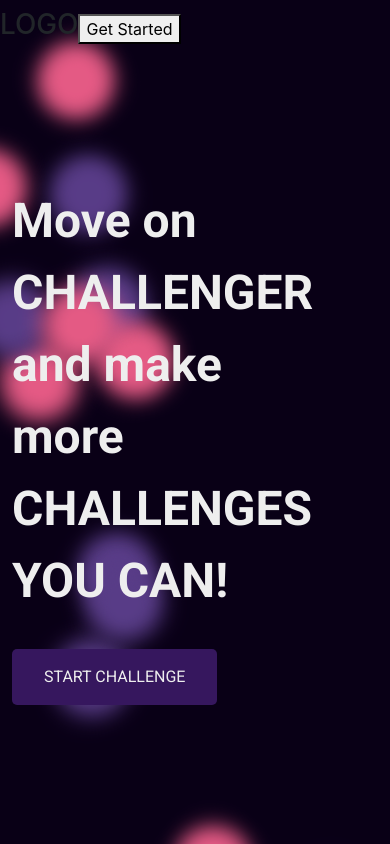
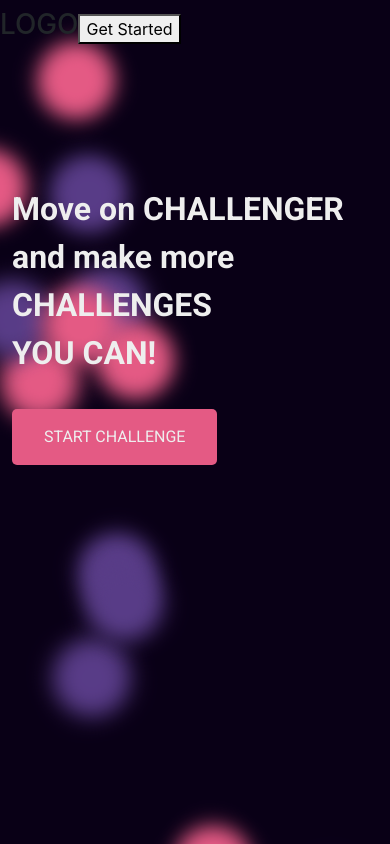
Before and after one commit to A01TH/graduation-project, a React (Create React App) app: page / in a window 390 px wide. Shown: the top 844 px of the page. Built offline with nearby package versions, Linux system fonts and the light colour scheme; the HTML template or start-up script is replaced by a standard one.

Commit message:
Edited get started page to be responsive

```diff
--- a/src/components/hero/Hero.jsx
+++ b/src/components/hero/Hero.jsx
@@ -5,7 +5,7 @@ const Hero = (props) => {
   return (
     <div className="hero">
       <div className="container">
-        <h1>
+        <h1 className="w-lg-50 w-md-75 w-100">
           Move on <span className="text-uppercase colored">Challenger</span>
           <div>
             and make more{" "}
--- a/src/components/hero/Hero.scss
+++ b/src/components/hero/Hero.scss
@@ -12,14 +12,21 @@
     margin-bottom: 2rem;
     line-height: 1.5;
     font-weight: 700;
+    @media (max-width: 700px) {
+      width: 100%;
+      font-size: 2rem;
+    }
   }
   button {
-    background: #36175e;
+    background: #e45a84;
     color: #eee;
     padding: 1rem 2rem;
     border: none;
     border-radius: 5px;
     text-transform: uppercase;
     cursor: pointer;
+    &:hover {
+      background: #36175e;
+    }
   }
 }
```
